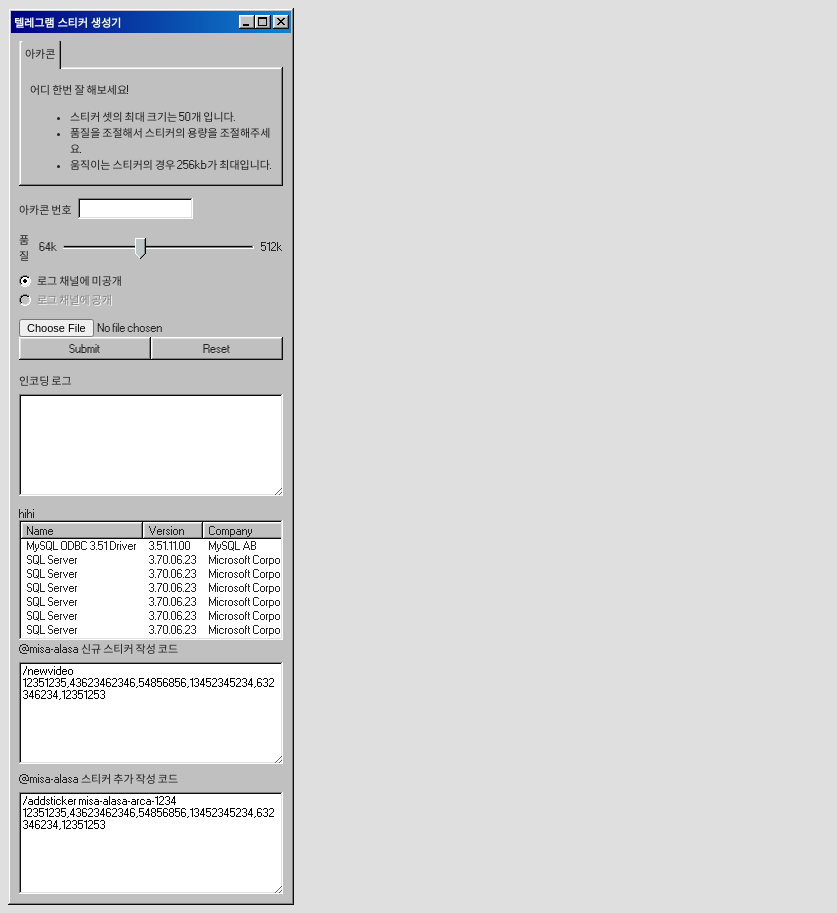
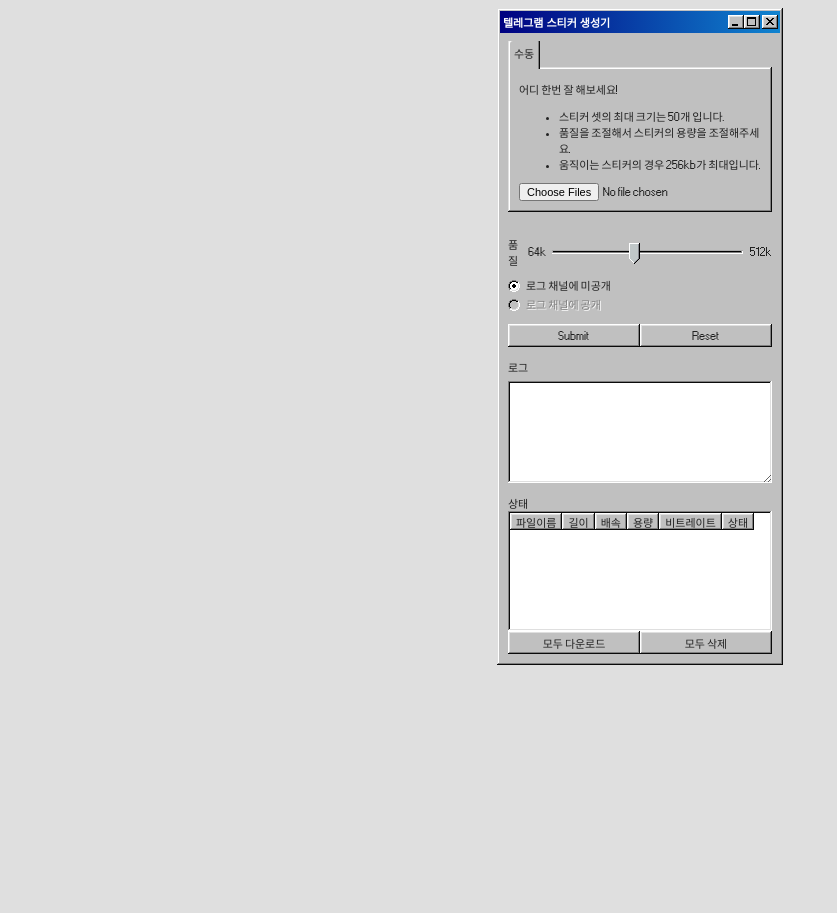
Before and after one commit to misa-lili/misa-alasa, a SvelteKit app: page / in a window 1280 px wide. Shown: the whole page, without its empty margins (0-837 px from the left). After the commit the page ends 800 px from the top, so only its background shows below. Built offline with nearby package versions, Linux system fonts and the light colour scheme.

Commit message:
feat: multiple

```diff
--- a/package.json
+++ b/package.json
@@ -32,6 +32,7 @@
 	"dependencies": {
 		"@ffmpeg/core": "^0.11.0",
 		"@ffmpeg/ffmpeg": "^0.11.6",
-		"98.css": "^0.1.20"
+		"98.css": "^0.1.20",
+		"mitt": "^3.0.0"
 	}
 }
--- /dev/null
+++ b/src/lib/components/Modal.svelte
@@ -0,0 +1,59 @@
+<script lang="ts">
+	import emitter from '$lib/emitter';
+	emitter.on('openModal', (event) => open(event));
+	emitter.on('closeModal', () => close());
+
+	let type = '';
+	let message = '';
+
+	const open = (event) => {
+		type = event.type;
+		message = event.message;
+
+		const modal = window.document.getElementById('modal');
+		modal.style.display = 'block';
+	};
+
+	const close = () => {
+		const modal = window.document.getElementById('modal');
+		modal.style.display = 'none';
+	};
+</script>
+
+<div
+	id="modal"
+	style="position:fixed;
+		left:0;
+		top:0;
+		display:none;
+		z-index: 99;
+		width:100vw;
+		height:100vh;
+		background:rgba(0,0,0,0.3);
+	"
+>
+	<div
+		class="window"
+		style="
+		width: 250px;
+		position: fixed;
+		left: 50%;
+		top: 50%;
+		transform:translate(-50%, -50%);
+		z-index: 100;
+	"
+	>
+		<div class="title-bar">
+			<div class="title-bar-text">{type}</div>
+			<div class="title-bar-controls">
+				<!-- <button aria-label="Minimize" />
+			<button aria-label="Maximize" /> -->
+				<button aria-label="Close" on:click={close} />
+			</div>
+		</div>
+		<div class="window-body">
+			{message}
+			<slot />
+		</div>
+	</div>
+</div>
--- /dev/null
+++ b/src/lib/emitter.ts
@@ -0,0 +1,2 @@
+import mitt from 'mitt';
+export default mitt();
--- a/src/routes/+page.svelte
+++ b/src/routes/+page.svelte
@@ -1,30 +1,56 @@
-<script>
+<script lang="ts">
 	import { createFFmpeg, fetchFile } from '@ffmpeg/ffmpeg';
 	import { onMount } from 'svelte';
 	import '98.css';
+	import Modal from '$lib/components/Modal.svelte';
+	import emitter from '$lib/emitter';
 
-	onMount(() => {
-		document.getElementById('uploader').addEventListener('change', transcode);
-	});
+	let encodedFiles: {
+		id: string;
+		filename: string;
+		length: number;
+		pts: number;
+		bytes: number;
+		ext: string;
+		status: 'SUCCESS' | 'ERROR';
+		blob: Blob;
+		bitrate: number;
+	} = [];
+	$: encodedFiles;
 
-	const transcode = async ({ target: { files } }) => {
+	let bitrate = 256;
+
+	const submit = async () => {
 		const ffmpeg = createFFmpeg();
+
 		ffmpeg.setLogger(({ type, message }) => {
-			console.log({ type, message });
 			const textarea = window.document.getElementById('text19');
 			textarea.value += `${type}: ${message}\n`;
 			textarea.scrollTop = textarea.scrollHeight;
 		});
-		const { name } = files[0];
+
+		const files = document.getElementById('uploader').files;
+
+		if (files.length === 0) {
+			return emitter.emit('openModal', { type: 'error', message: '파일을 선택해주세요.' });
+		}
+
 		await ffmpeg.load();
-		ffmpeg.FS('writeFile', name, await fetchFile(files[0]));
+
+		for (const file of files) {
+			ffmpeg.FS('writeFile', file.name, await fetchFile(file));
+
+			// TODO: ffmpeg
+
 			await ffmpeg.run(
 				'-i',
-			name,
+				file.name,
 				'-row-mt',
 				'1',
 				'-r',
 				'30',
+				// '-pattern_type',
+				// 'glob',
 				'-t',
 				'2.99',
 				'-an',
@@ -32,42 +58,63 @@
 				'libvpx-vp9',
 				'-pix_fmt',
 				'yuva420p',
-			'-vf',
-			'scale=512:512',
+				// '-vf',
+				// 'scale=512:512',
+				'-s',
+				'512x512',
 				'-b:v',
-			'256k',
+				'256',
 				'output.webm'
 			);
 			const data = ffmpeg.FS('readFile', 'output.webm');
 			const blob = new Blob([data.buffer], { type: 'video/webm' });
-		// const video = window.document.querySelector('video#player');
-
-		// const source = video?.querySelector('source');
-		// const url = window.URL.createObjectURL(blob);
-
-		// source.setAttribute('src', url);
-		// video.load();
-		// video
-		// 	.play()
-		// 	.then(
-		// 		(ful) => console.log(ful),
-		// 		(rej) => console.log(rej)
-		// 	)
-		// 	.catch((err) => console.log(err));
-		// clickFunction(url);
+			const encodedFile = {
+				id: crypto.randomUUID(),
+				filename: file.name,
+				length: 0, // TODO
+				pts: 0, // TODO
+				bytes: blob.size,
+				ext: 'webm',
+				status: 'SUCCESS',
+				blob,
+				bitrate
+			};
+			encodedFiles = [...encodedFiles, encodedFile];
+		}
 	};
 
-	function clickFunction(url) {
+	const reset = () => {
+		const uploader = window.document.getElementById('uploader');
+		uploader.value = '';
+
+		const textarea = window.document.getElementById('text19');
+		textarea.value = '';
+	};
+
+	const downloadAll = () => {
+		for (const file of encodedFiles) {
+			download(file.blob);
+		}
+	};
+
+	const deleteAll = () => {
+		encodedFiles = [];
+	};
+
+	const download = (blob: Blob) => {
+		const url = window.URL.createObjectURL(blob);
 		const a = document.createElement('a');
 		a.href = url;
 		a.download = crypto.randomUUID() + '.webm';
 		document.body.appendChild(a);
 		a.click();
 		document.body.removeChild(a);
-	}
+	};
 </script>
 
-<div class="window container" style="width:280px;">
+<Modal />
+
+<div class="window container" style="width:280px; margin: 0 auto;">
 	<div class="title-bar">
 		<div class="title-bar-text">텔레그램 스티커 생성기</div>
 		<div class="title-bar-controls">
@@ -78,8 +125,7 @@
 	</div>
 	<div class="window-body" style="overflow:hidden;">
 		<menu role="tablist">
-			<!-- <li role="tab" aria-selected="false"><a href="#tabs">직접업로드</a></li> -->
-			<li role="tab" aria-selected="true"><a href="#tabs">아카콘</a></li>
+			<li role="tab" aria-selected="true"><a href="#tabs">수동</a></li>
 			<!-- <li role="tab" aria-selected="false"><a href="#tabs">디시콘</a></li>
 			<li role="tab" aria-selected="false"><a href="#tabs">노벨콘</a></li>
 			<li role="tab" aria-selected="false"><a href="#tabs">라인콘</a></li> -->
@@ -92,22 +138,23 @@
 					<li>품질을 조절해서 스티커의 용량을 조절해주세요.</li>
 					<li>움직이는 스티커의 경우 256kb가 최대입니다.</li>
 				</ul>
+
+				<!-- <div class="field-row">
+					<label for="text17">아카콘 번호</label>
+					<input id="text17" type="text" />
+				</div> -->
+				<input type="file" id="uploader" accept="image/*,video/*" multiple />
 			</div>
 		</div>
 
 		<br />
-
-		<div class="field-row">
-			<label for="text17">아카콘 번호</label>
-			<input id="text17" type="text" />
-		</div>
 
 		<br />
 
 		<div class="field-row" style="width: 100%">
 			<label for="range26">품질</label>
 			<label for="range26">64k</label>
-			<input id="range26" type="range" min="1" max="11" value="5" />
+			<input id="range26" type="range" min="64" max="512" bind:value={bitrate} />
 			<label for="range26">512k</label>
 		</div>
 
@@ -124,100 +171,55 @@
 
 		<br />
 
-		<input type="file" id="uploader" />
 		<div style="display: flex; width: 100%;">
-			<input style="flex:1;" type="submit" />
-			<input style="flex:1;" type="reset" />
+			<input style="flex:1;" type="submit" on:click={submit} />
+			<input style="flex:1;" type="reset" on:click={reset} />
 		</div>
 
 		<br />
 
 		<div class="field-row-stacked" style="width: 100%">
-			<label for="text19">인코딩 로그</label>
+			<label for="text19">로그</label>
 			<textarea id="text19" rows="8" value="" readonly />
 		</div>
 
 		<br />
 
-		hihi
-		<div class="sunken-panel" style="height: 120px; width: 100%;">
+		<label for="status">상태</label>
+		<div class="sunken-panel" id="status" style="height: 120px; width: 100%;">
 			<table class="interactive">
 				<thead>
 					<tr>
-						<th>Name</th>
-						<th>Version</th>
-						<th>Company</th>
+						<th>파일이름</th>
+						<th>길이</th>
+						<th>배속</th>
+						<th>용량</th>
+						<th>비트레이트</th>
+						<th>상태</th>
 					</tr>
 				</thead>
 				<tbody>
-					<tr>
-						<td>MySQL ODBC 3.51 Driver</td>
-						<td>3.51.11.00</td>
-						<td>MySQL AB</td>
+					{#each encodedFiles as file (file.id)}
+						<tr
+							on:click={() => {
+								// TODO: 선택삭제
+								alert('삭제하시겠습니까? - TODO: 작업중');
+							}}
+						>
+							<td>{file.filename}</td>
+							<td>{file.length}</td>
+							<td>{file.pts}</td>
+							<td>{file.bytes}</td>
+							<td>{file.bitrate}</td>
+							<td>{file.status}</td>
 						</tr>
-					<tr>
-						<td>SQL Server</td>
-						<td>3.70.06.23</td>
-						<td>Microsoft Corporation</td>
-					</tr>
-					<tr>
-						<td>SQL Server</td>
-						<td>3.70.06.23</td>
-						<td>Microsoft Corporation</td>
-					</tr>
-					<tr>
-						<td>SQL Server</td>
-						<td>3.70.06.23</td>
-						<td>Microsoft Corporation</td>
-					</tr>
-					<tr>
-						<td>SQL Server</td>
-						<td>3.70.06.23</td>
-						<td>Microsoft Corporation</td>
-					</tr>
-					<tr>
-						<td>SQL Server</td>
-						<td>3.70.06.23</td>
-						<td>Microsoft Corporation</td>
-					</tr>
-					<tr>
-						<td>SQL Server</td>
-						<td>3.70.06.23</td>
-						<td>Microsoft Corporation</td>
-					</tr>
-					<tr>
-						<td>SQL Server</td>
-						<td>3.70.06.23</td>
-						<td>Microsoft Corporation</td>
-					</tr>
-					<tr>
-						<td>SQL Server</td>
-						<td>3.70.06.23</td>
-						<td>Microsoft Corporation</td>
-					</tr>
-					<tr>
-						<td>SQL Server</td>
-						<td>3.70.06.23</td>
-						<td>Microsoft Corporation</td>
-					</tr>
+					{/each}
 				</tbody>
 			</table>
 		</div>
-		<div class="field-row-stacked" style="width: 100%">
-			<label for="text20">@misa-alasa 신규 스티커 작성 코드</label>
-			<textarea
-				id="text20"
-				rows="8"
-				value="/newvideo 12351235,43623462346,54856856,13452345234,632346234,12351253"
-			/>
-		</div>
-		<div class="field-row-stacked" style="width: 100%">
-			<label for="text20">@misa-alasa 스티커 추가 작성 코드</label>
-			<textarea
-				id="text21"
-				rows="8"
-				value="/addsticker misa-alasa-arca-1234 12351235,43623462346,54856856,13452345234,632346234,12351253"
-			/>
+		<div style="display: flex;">
+			<button style="flex: 1 1 0;" on:click={downloadAll}>모두 다운로드</button>
+			<button style="flex: 1 1 0;" on:click={deleteAll}>모두 삭제</button>
 		</div>
 	</div>
 </div>
@@ -226,8 +228,4 @@
 	:global(body) {
 		background: #dfdfdf;
 	}
-
-	.container {
-		width: 32rem;
-	}
 </style>
--- a/tsconfig.json
+++ b/tsconfig.json
@@ -9,7 +9,8 @@
 		"skipLibCheck": true,
 		"sourceMap": true,
 		"strict": true
-	}
+	},
+	"include": ["src"]
 	// Path aliases are handled by https://kit.svelte.dev/docs/configuration#alias
 	//
 	// If you want to overwrite includes/excludes, make sure to copy over the relevant includes/excludes
```
Also changed, not shown: static/probe_output.txt (added), 1 other file (tests, documents, lock files or other folders). Lines whose indentation alone changed are shown as unchanged.
